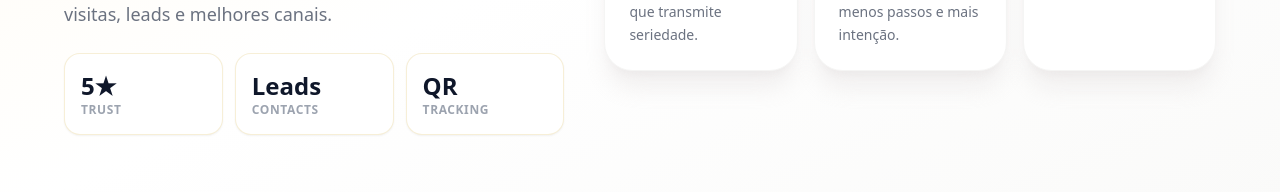
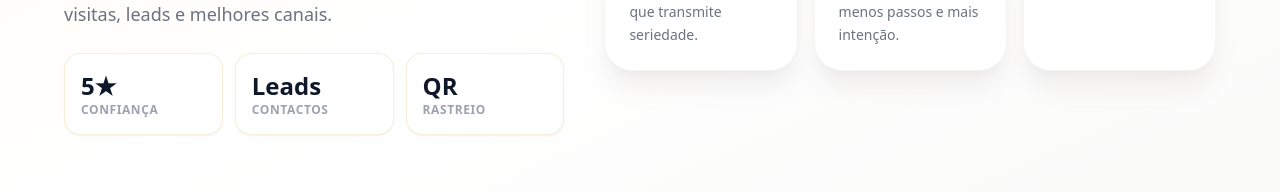
Before and after one commit to gabrieljcsena26-web/vitrine, a Next.js app: page / in a window 1280 px wide. Shown: the part 2043-2235 px from the top of the page. Built offline with nearby package versions, Linux system fonts and the light colour scheme; no server answers.

Commit message:
Translate homepage previews and add launch audit

```diff
--- a/app/page.tsx
+++ b/app/page.tsx
@@ -58,37 +58,40 @@ const homeCopy = {
   },
 } satisfies Record<Lang, any>
 
-const landingPreviews = [
-  {
-    label: 'Restauração',
-    title: 'Menu, QR e pedidos',
-    subtitle: 'Restaurantes, cafés, bares, padarias e food trucks.',
-    image: 'https://images.unsplash.com/photo-1504674900247-0877df9cc836?q=80&w=900&auto=format&fit=crop',
-    cta: 'Pedir no WhatsApp',
-    details: ['Mais pedidos', 'Cardápio QR', 'Horário aberto'],
-  },
-  {
-    label: 'Salão',
-    title: 'Agenda e beleza',
-    subtitle: 'Salão, barbearia, unhas, estética leve e autocuidado.',
-    image: 'https://images.unsplash.com/photo-1560066984-138dadb4c035?q=80&w=900&auto=format&fit=crop',
-    cta: 'Reservar horário',
-    details: ['Serviços', 'Galeria', 'Localização'],
-  },
-  {
-    label: 'Clínicas & escritórios',
-    title: 'Confiança e consulta',
-    subtitle: 'Clínicas, advocacia, consultoria, terapeutas e freelancers.',
-    image: 'https://images.unsplash.com/photo-1551836022-d5d88e9218df?q=80&w=900&auto=format&fit=crop',
-    cta: 'Agendar consulta',
-    details: ['Autoridade', 'Processo claro', 'FAQ'],
-  },
-]
+const landingPreviewImages = {
+  food: 'https://images.unsplash.com/photo-1504674900247-0877df9cc836?q=80&w=900&auto=format&fit=crop',
+  salon: 'https://images.unsplash.com/photo-1560066984-138dadb4c035?q=80&w=900&auto=format&fit=crop',
+  professional: 'https://images.unsplash.com/photo-1551836022-d5d88e9218df?q=80&w=900&auto=format&fit=crop',
+}
+
+const landingPreviewsByLang = {
+  pt: [
+    { label: 'Restauração', title: 'Menu, QR e pedidos', subtitle: 'Restaurantes, cafés, bares, padarias e food trucks.', image: landingPreviewImages.food, cta: 'Pedir no WhatsApp', details: ['Mais pedidos', 'Cardápio QR', 'Horário aberto'], meta: 'Horário + mapa' },
+    { label: 'Salão', title: 'Agenda e beleza', subtitle: 'Salão, barbearia, unhas, estética leve e autocuidado.', image: landingPreviewImages.salon, cta: 'Reservar horário', details: ['Serviços', 'Galeria', 'Localização'], meta: 'Horário + mapa' },
+    { label: 'Clínicas & escritórios', title: 'Confiança e consulta', subtitle: 'Clínicas, advocacia, consultoria, terapeutas e freelancers.', image: landingPreviewImages.professional, cta: 'Agendar consulta', details: ['Autoridade', 'Processo claro', 'FAQ'], meta: 'Horário + mapa' },
+  ],
+  en: [
+    { label: 'Food', title: 'Menu, QR and orders', subtitle: 'Restaurants, cafés, bars, bakeries and food trucks.', image: landingPreviewImages.food, cta: 'Order on WhatsApp', details: ['Best sellers', 'QR menu', 'Open hours'], meta: 'Hours + map' },
+    { label: 'Salon', title: 'Beauty and bookings', subtitle: 'Hair salons, barbers, nails, light aesthetics and self-care.', image: landingPreviewImages.salon, cta: 'Book a time', details: ['Services', 'Gallery', 'Location'], meta: 'Hours + map' },
+    { label: 'Clinics & offices', title: 'Trust and consultation', subtitle: 'Clinics, law, consulting, therapists and freelancers.', image: landingPreviewImages.professional, cta: 'Book a consultation', details: ['Authority', 'Clear process', 'FAQ'], meta: 'Hours + map' },
+  ],
+  es: [
+    { label: 'Restauración', title: 'Menú, QR y pedidos', subtitle: 'Restaurantes, cafés, bares, panaderías y food trucks.', image: landingPreviewImages.food, cta: 'Pedir por WhatsApp', details: ['Más pedidos', 'Menú QR', 'Horario abierto'], meta: 'Horario + mapa' },
+    { label: 'Salón', title: 'Agenda y belleza', subtitle: 'Salón, barbería, uñas, estética ligera y autocuidado.', image: landingPreviewImages.salon, cta: 'Reservar horario', details: ['Servicios', 'Galería', 'Ubicación'], meta: 'Horario + mapa' },
+    { label: 'Clínicas y oficinas', title: 'Confianza y consulta', subtitle: 'Clínicas, abogacía, consultoría, terapeutas y freelancers.', image: landingPreviewImages.professional, cta: 'Agendar consulta', details: ['Autoridad', 'Proceso claro', 'FAQ'], meta: 'Horario + mapa' },
+  ],
+  fr: [
+    { label: 'Restauration', title: 'Menu, QR et commandes', subtitle: 'Restaurants, cafés, bars, boulangeries et food trucks.', image: landingPreviewImages.food, cta: 'Commander sur WhatsApp', details: ['Plus demandés', 'Menu QR', 'Horaires ouverts'], meta: 'Horaires + carte' },
+    { label: 'Salon', title: 'Beauté et réservations', subtitle: 'Salon, barbier, ongles, esthétique légère et soin personnel.', image: landingPreviewImages.salon, cta: 'Réserver un horaire', details: ['Services', 'Galerie', 'Adresse'], meta: 'Horaires + carte' },
+    { label: 'Cliniques et bureaux', title: 'Confiance et consultation', subtitle: 'Cliniques, droit, conseil, thérapeutes et freelances.', image: landingPreviewImages.professional, cta: 'Prendre rendez-vous', details: ['Autorité', 'Processus clair', 'FAQ'], meta: 'Horaires + carte' },
+  ],
+} satisfies Record<Lang, Array<{ label: string; title: string; subtitle: string; image: string; cta: string; details: string[]; meta: string }>>
 
 export default function HomePage() {
   const [lang, setLang] = useState<Lang>('pt')
   const t = homeCopy[lang]
   const mock = t.dashboardMock
+  const landingPreviews = landingPreviewsByLang[lang]
   const starterFeatures = {
     pt: ['1 página publicada', 'Preview com suas fotos', 'QR Code da página', 'Relatório a cada 14 dias', 'Dashboard básico'],
     en: ['1 published page', 'Preview with your photos', 'Page QR Code', 'Report every 14 days', 'Basic dashboard'],
@@ -154,6 +157,12 @@ export default function HomePage() {
         ['QR + dashboard', 'Utilisez le QR en boutique, sur tables, flyers ou sacs et suivez visites, clics, leads et canaux forts.'],
       ],
     },
+  }[lang]
+  const trustStats = {
+    pt: [['5★', 'Confiança'], ['Leads', 'Contactos'], ['QR', 'Rastreio']],
+    en: [['5★', 'Trust'], ['Leads', 'Contacts'], ['QR', 'Tracking']],
+    es: [['5★', 'Confianza'], ['Leads', 'Contactos'], ['QR', 'Rastreo']],
+    fr: [['5★', 'Confiance'], ['Leads', 'Contacts'], ['QR', 'Suivi']],
   }[lang]
 
   return (
@@ -337,7 +346,7 @@ export default function HomePage() {
                     </div>
                     <div className="grid grid-cols-2 gap-2 text-[11px] font-black">
                       <span className="rounded-xl bg-navy text-white px-3 py-2 text-center">{item.cta}</span>
-                      <span className="rounded-xl bg-stone-100 text-navy px-3 py-2 text-center">Horário + mapa</span>
+                      <span className="rounded-xl bg-stone-100 text-navy px-3 py-2 text-center">{item.meta}</span>
                     </div>
                   </div>
                 </div>
@@ -358,11 +367,7 @@ export default function HomePage() {
             <h2 className="text-4xl md:text-5xl font-black mt-3 mb-5">{credibility.title}</h2>
             <p className="text-gray-500 text-lg leading-relaxed mb-6">{credibility.text}</p>
             <div className="grid grid-cols-3 gap-3 max-w-lg">
-              {[
-                ['5★', 'Trust'],
-                ['Leads', 'Contacts'],
-                ['QR', 'Tracking'],
-              ].map(([value, label]) => (
+              {trustStats.map(([value, label]) => (
                 <div key={label} className="rounded-2xl bg-white border border-gold/20 p-4 shadow-sm">
                   <p className="text-2xl font-black text-navy">{value}</p>
                   <p className="text-xs text-gray-400 font-bold uppercase tracking-wider">{label}</p>
```
Also changed, not shown: 1 other file (tests, documents, lock files or other folders).
